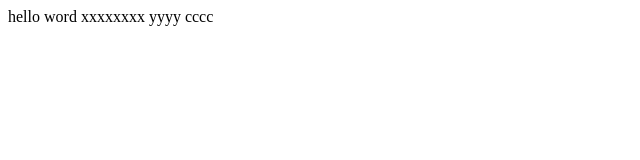
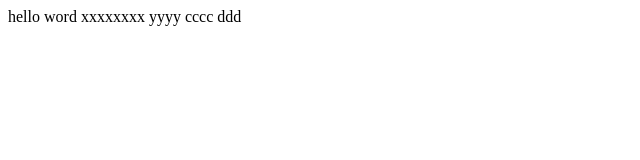
Before and after one commit to fansiyuan0314/web37, a plain HTML site: page index.html in a window 1280 px wide. Shown: the full height of the page, 0-640 px from the left. Drawn offline with Linux system fonts and the light colour scheme.

Commit message:
'第三次提交'

```diff
--- a/index.html
+++ b/index.html
@@ -5,7 +5,7 @@
     <title>Title</title>
 </head>
 <body>
-hello word   xxxxxxxx yyyy cccc
+hello word   xxxxxxxx yyyy cccc ddd
 
 </body>
 </html>
```
